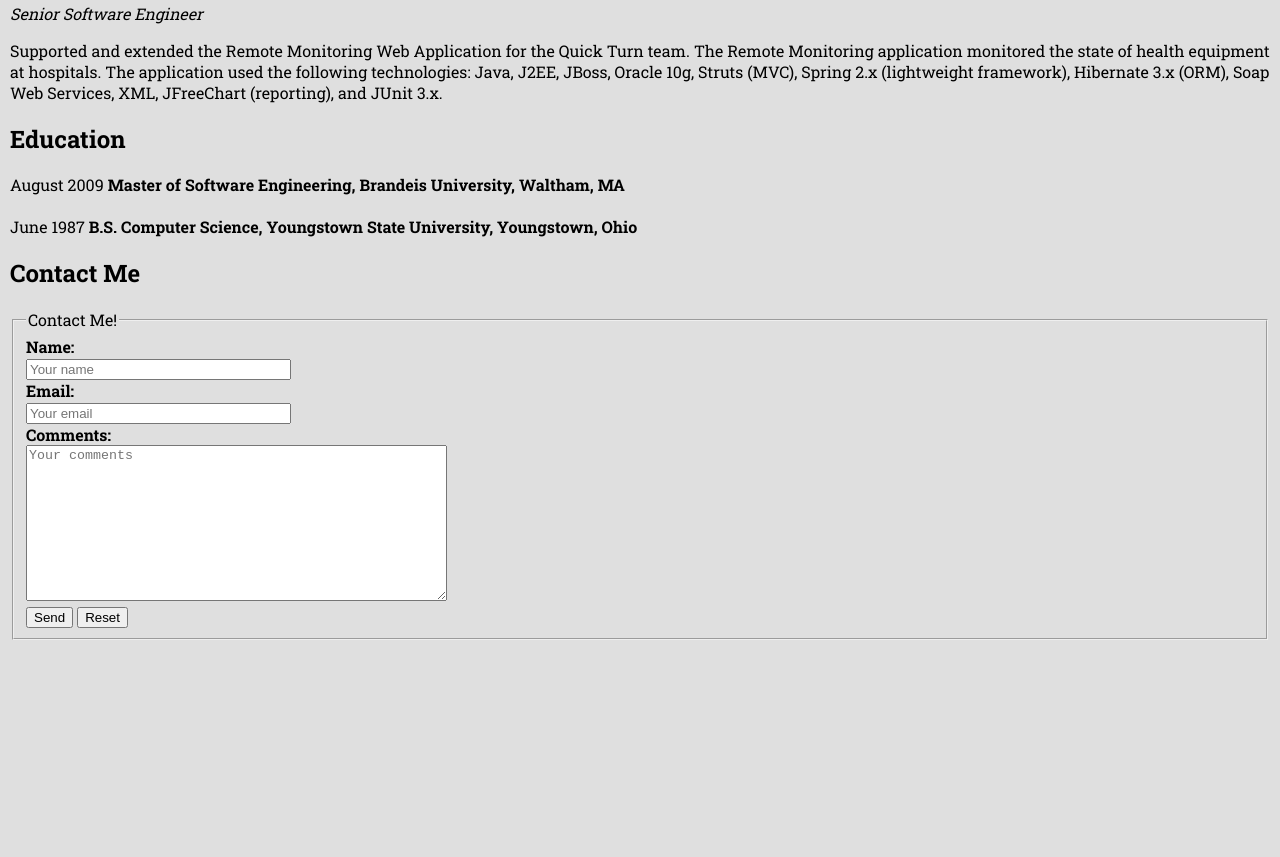
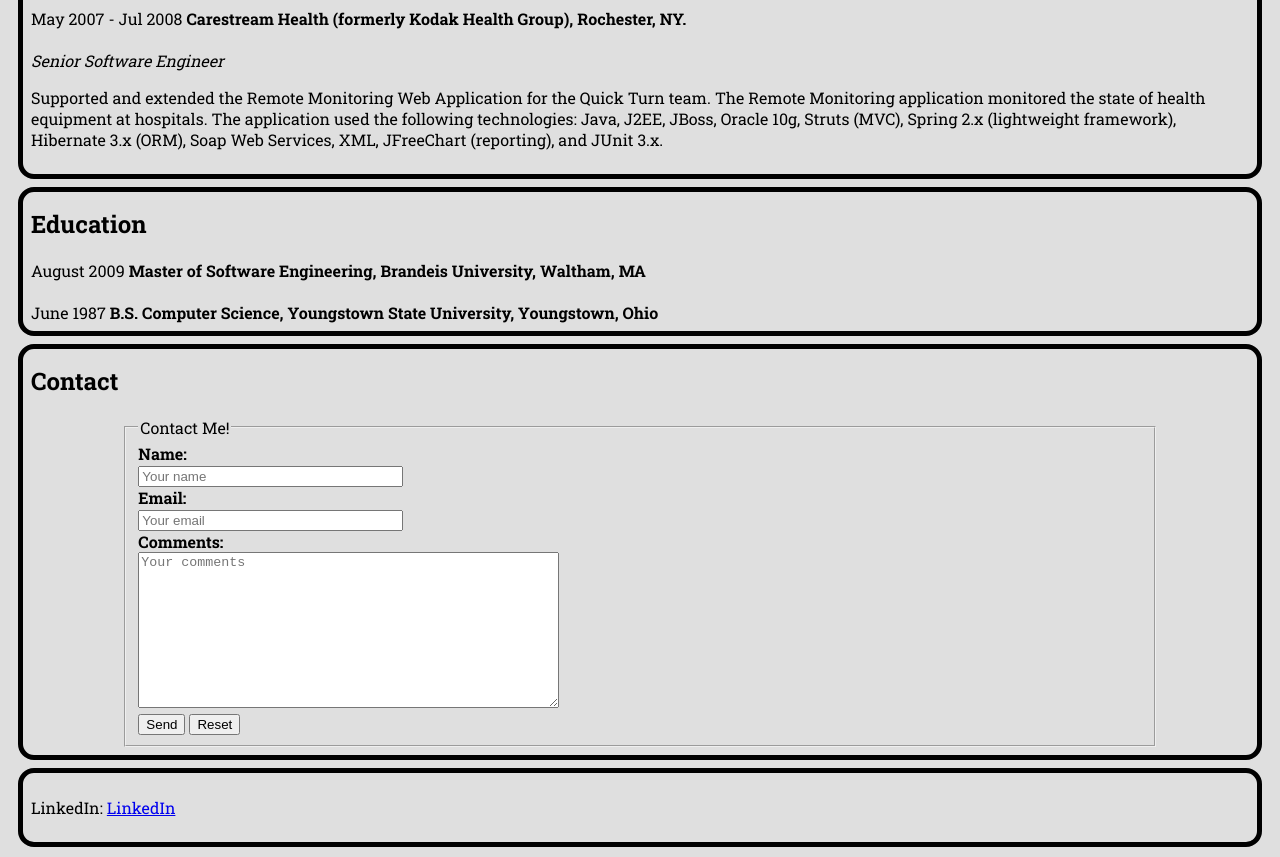
Before and after one commit to garyjolly/garyjolly.github.io, a plain HTML site: page index.html in a window 1280 px wide. Shown: the part 939-1796 px from the top of the page. Before the commit the page ends 1589 px from the top, so only its background shows below. Drawn offline with Linux system fonts and the light colour scheme.

Commit message:
Header WIP

```diff
--- a/css/style.css
+++ b/css/style.css
@@ -49,3 +49,41 @@
     padding: .5rem;
     border-radius: .25rem;
 }
+
+/*main > * {
+    border: 5px solid black;
+    margin 10p0x;
+    border-radius: 1rem;
+}*/
+
+main > *, footer {
+    border: 5px solid black;
+    margin: .5rem;
+    padding: .5rem;
+    border-radius: 1rem;
+}
+
+section h2 {
+    font-size: 1.5rem;
+    margin-top: .5rem;
+}
+
+section p {
+    /* margin-bottom: .5rem; */
+}
+
+/* .contact form fieldset {
+    background-color: yellow;
+} */
+
+#contact {
+    /* background-color: black;
+    color: white; */
+
+}
+
+#contact form {
+    /* background-color: yellow; */
+    width: 85%;
+    margin: 0 auto;
+}
--- a/index.html
+++ b/index.html
@@ -99,7 +99,7 @@
             </article>
         </section>
         <section id="contact">
-            <h2>Contact Me</h2>
+            <h2>Contact</h2>
             <form action="https://getsimpleform.com/messages?form_api_token=85475421746dfe59a889a5a718e30faa" method="post">
                 <fieldset>
                   <legend>Contact Me!</legend>
@@ -130,7 +130,7 @@
         </section>
     </main>
     <footer>
-
+        <p>LinkedIn: <a href="https://linkedin.com/garyjolly">LinkedIn</a></p>
     </footer>
 </body>
 </html>
```
